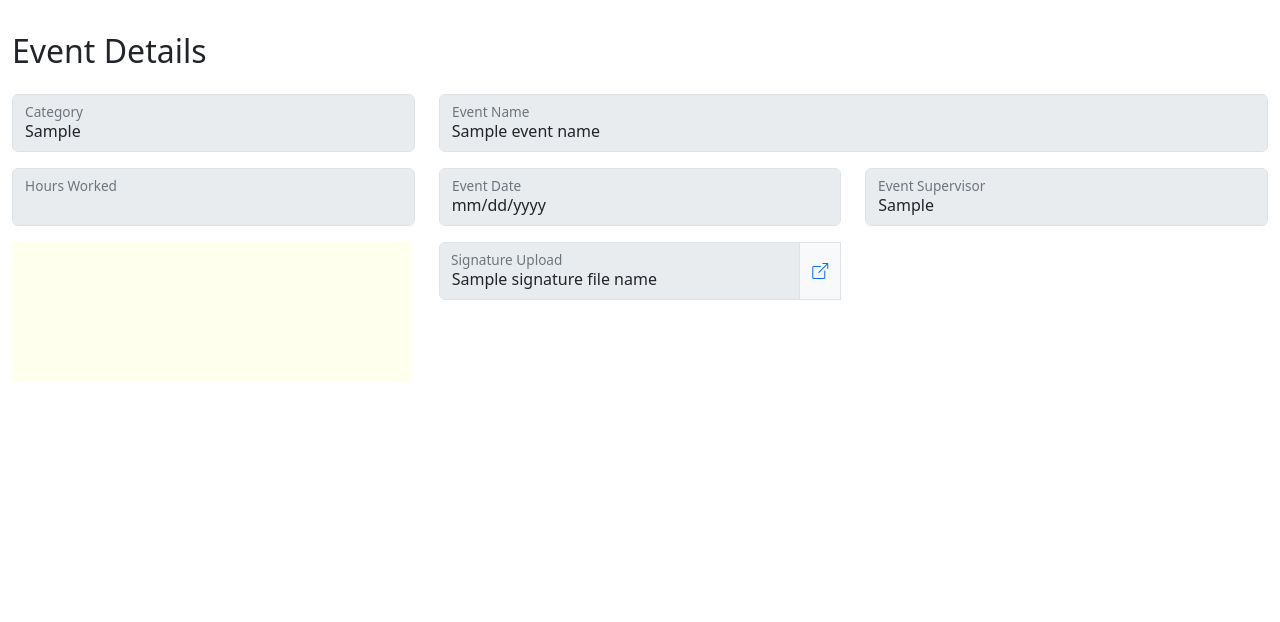
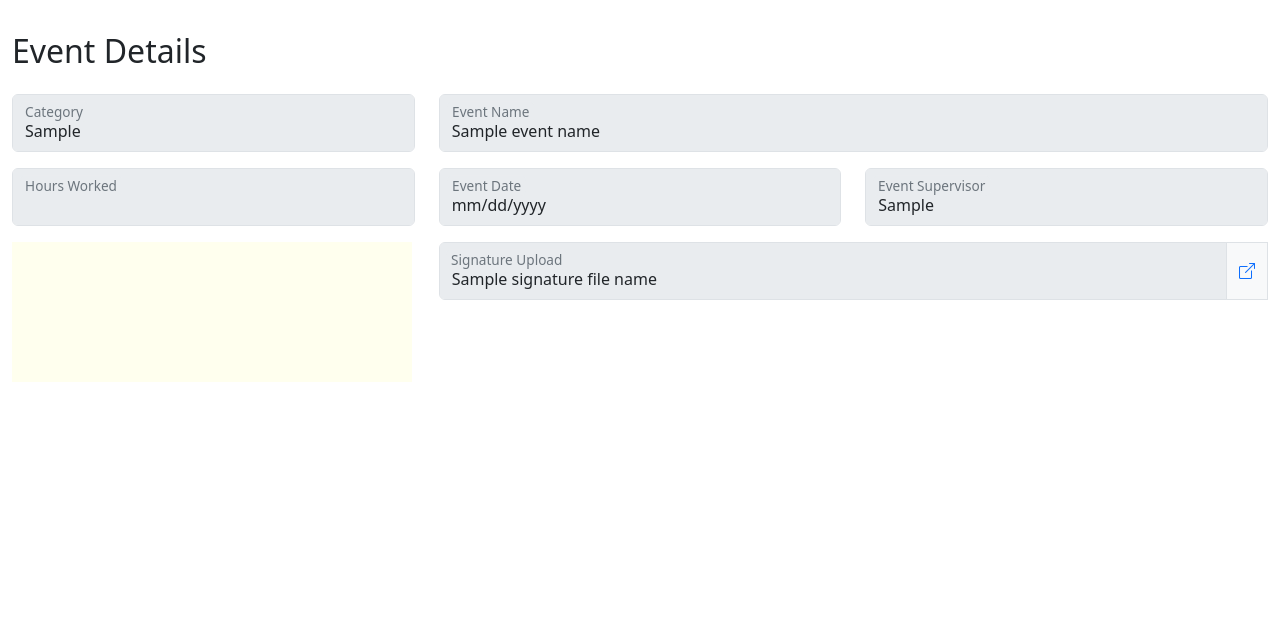
Before and after one commit to zshaiyen/NHS-App, a Flask app: template templates/loghours.html in a window 1280 px wide. Shown: the part 64-686 px from the top of the page. Run offline with Flask 3, Linux system fonts and the light colour scheme; the template is opened without the code that fills it: most values are stand-ins (such as "Sample title", 1, 10 or a date in 2020); parts of the project's set-up code (start-up, migrations or seed data) failed here and were passed over.

Commit message:
iPad tweaks

```diff
--- a/templates/home.html
+++ b/templates/home.html
@@ -11,7 +11,7 @@
 
 <!-- Totals -->
 <div class="row justify-content-center mt-3 mb-3">
-  <div class="col-md-12">
+  <div class="col-lg-12">
     <div class="card text-center bg-warning-subtle">
       <div class="card-header h2 bg-warning text-white">TOTAL HOURS</div>
       <div class="card-body">
@@ -45,7 +45,7 @@
     {% else %}
       {% set card_color = 'danger' %}
     {% endif %}
-    <div class="col-md-{{ col_len }} mb-3">
+    <div class="col-lg-{{ col_len }} mb-3">
       <div class="card text-center bg-{{ card_color }}-subtle">
         <div class="card-header h2 bg-{{ card_color }} text-white">{{ user_category['category_name'] }}</div>
         <div class="card-body">
--- a/templates/loghours.html
+++ b/templates/loghours.html
@@ -11,7 +11,7 @@
 
     {% if is_admin %}
     <div class="row mt-4">
-        <div class="col-md-12 mb-3">
+        <div class="col-lg-12 mb-3">
             <div class="form-floating">
                 {% if log_id %}
                 <input class="form-control {%if event_user_email and event_user_email != session['user_email'] %}text-danger{% endif %}" type="text" id="event_user_email" name="event_user_email" value="{{ event_user_email if event_user_email }}" disabled>
@@ -28,7 +28,7 @@
     <div class="row mt-4">
     {% endif %}
 
-        <div class="col-md-4 mb-3">
+        <div class="col-lg-4 mb-3">
             <div class="form-floating">
                 {% if not log_id or is_admin %}
                 <select class="form-select" name="event_category" id="event_category" required>
@@ -44,7 +44,7 @@
             </div>
         </div>
 
-        <div class="col-md-8 mb-3">
+        <div class="col-lg-8 mb-3">
             <div class="form-floating">
                 <input class="form-control" type="text" id="event_name" name="event_name" value="{{ event_name if event_name }}" required oninput="getLocation();" {% if log_id and not is_admin %}disabled{% endif %}>
                 <label for="event_name">Event Name</label>
@@ -53,21 +53,21 @@
     </div>
 
     <div class="row">
-        <div class="col-md-4 mb-3">
+        <div class="col-lg-4 mb-3">
             <div class="form-floating">
                 <input class="form-control" type="number" id="hours_worked" name="hours_worked" step="0.5" max="16" value="{{ hours_worked if hours_worked }}" required onchange="roundHours(this)" {% if log_id and not is_admin %}disabled{% endif %}>
                 <label for="hours_worked">Hours Worked</label>
             </div>
         </div>
 
-        <div class="col-md-4 mb-3">
+        <div class="col-lg-4 mb-3">
             <div class="form-floating">
                 <input class="form-control" type="date" id="event_date" name="event_date" value="{{ event_date if event_date }}" required {% if log_id and not is_admin %}disabled{% endif %}>
                 <label for="event_date">Event Date</label>
             </div>
         </div>
 
-        <div class="col-md-4 mb-3">
+        <div class="col-lg-4 mb-3">
             <div class="form-floating">
                 <input class="form-control" type="text" id="event_supervisor" name="event_supervisor" value="{{ event_supervisor if event_supervisor }}" {% if log_id and not is_admin %}disabled{% endif %}>
                 <label for="event_supervisor">Event Supervisor</label>
@@ -76,7 +76,7 @@
     </div>
 
     <div class="row">
-        <div class="col-md-4 mb-3">
+        <div class="col-lg-4 mb-3">
             {% if log_id %}
                 {% if supervisor_signature %}
                 <svg xmlns="http://www.w3.org/2000/svg" width="400" height="140" viewBox="0 0 400 140">
@@ -119,7 +119,7 @@
 
         {% if log_id %}
         {% if signature_file_name %}
-        <div class="col-md-4 mb-3">
+        <div class="col-lg-8 mb-3">
             <div class="form-floating">
                 <div class="form-floating input-group">
                     <input class="form-control" value="{{ signature_file_name }}" disabled>
@@ -131,7 +131,7 @@
         {% endif %}
 
         {% else %}
-        <div class="col-md-4 mb-3">
+        <div class="col-lg-8 mb-3">
             <div class="form-floating">
                 <input class="form-control" type="file" id="sig_file" name="sig_file" value>
                 <label for="sig_file">Signature Upload (optional)</label>
--- a/templates/userhours.html
+++ b/templates/userhours.html
@@ -50,13 +50,13 @@
     </div>
   </div>
 
-  <div class="col-md-1">
+  <div class="col-lg-1">
     <div class="form-floating mb-3">
       <input class="btn btn-secondary btn-lg shadow-sm" style="width: 100%;" type="submit" value="Clear" onclick="clearFilterForm();">
     </div>
   </div>
 
-  <div class="col-md-1 text-center">
+  <div class="col-lg-1 text-center">
     <div class="form-floating mb-3">
       <a href="{{ url_for('userhours', download=1, filter_period=filter_period, filter_class_year_name=filter_class_year_name, filter_school_id=filter_school_id, filter_name=filter_name) }}">
       <!-- <button class="btn btn-warning shadow-sm" style="width: 100%;"> -->
--- a/templates/viewlogs.html
+++ b/templates/viewlogs.html
@@ -66,7 +66,7 @@
     </div>
   </div>
 
-  <div class="col-md-1">
+  <div class="col-lg-1">
     <div class="form-floating mb-3">
       <input class="btn btn-secondary btn-lg shadow-sm" style="width: 100%;" type="submit" value="Clear" onclick="clearFilterForm();">
     </div>
```
